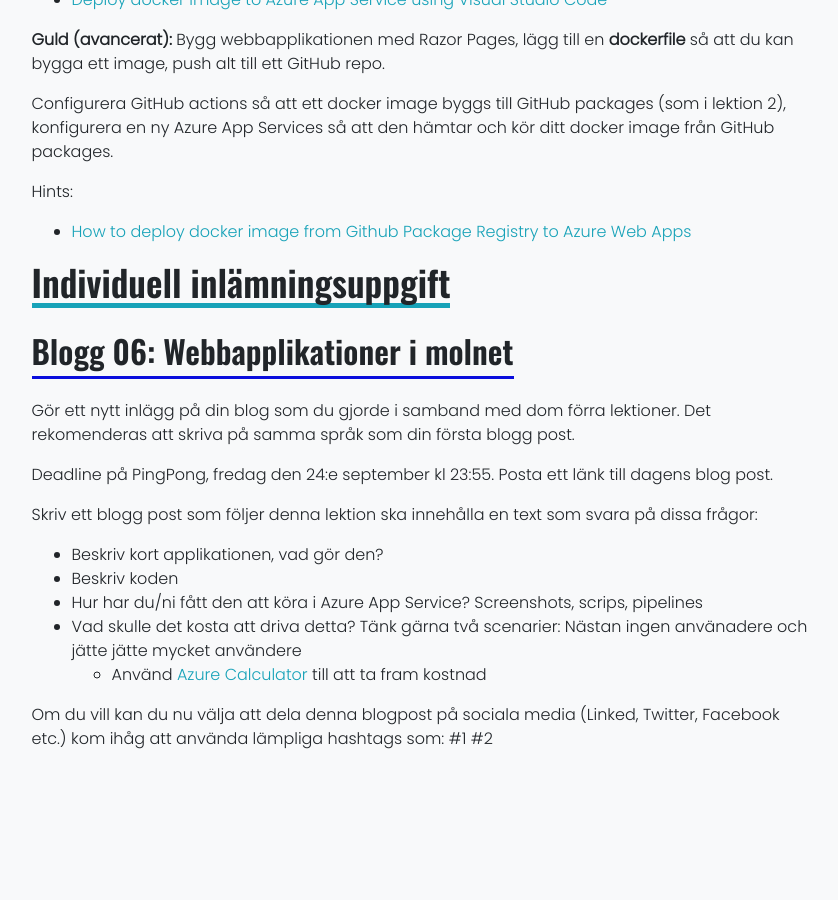
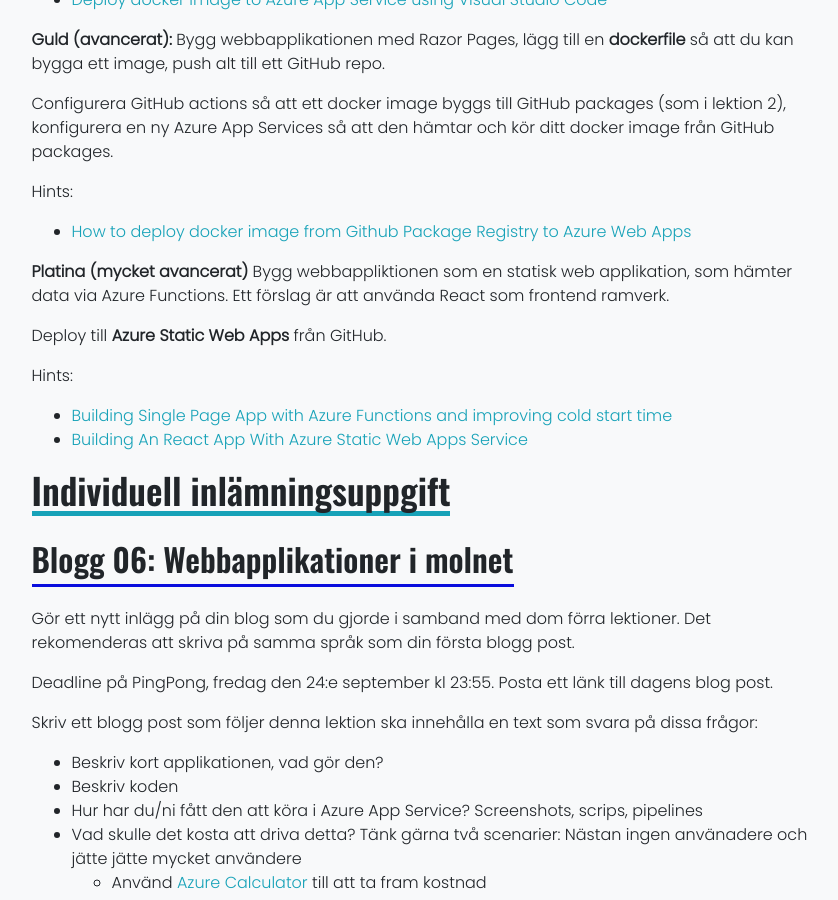
Before and after one commit to PGBSNH20/PGBSNH20-molnapplikationer, a Jekyll site: the page built from lectures/06-webapp.md, in a window 1280 px wide and 900 px high, scrolled down 2823 px. Shown: the whole window, without its empty margins (220-1058 px from the left). Built offline with Jekyll 4.4.1, drawn with Linux system fonts in a browser that asks for light colours; nearby versions of some CDN libraries; before the commit the page ends 3590 px from its top, so only the background shows below that.

Commit message:
Adds Platinum option

```diff
--- a/lectures/06-webapp.md
+++ b/lectures/06-webapp.md
@@ -60,6 +60,15 @@ Configurera GitHub actions så att ett docker image byggs till GitHub packages (
 Hints:
 * [How to deploy docker image from Github Package Registry to Azure Web Apps](https://stackoverflow.com/questions/64853326/how-to-deploy-docker-image-from-github-package-registry-to-azure-web-apps)
 
+**Platina (mycket avancerat)**
+Bygg webbappliktionen som en statisk web applikation, som hämter data via Azure Functions. Ett förslag är att använda React som frontend ramverk.
+
+Deploy till **Azure Static Web Apps** från GitHub.
+
+Hints:
+* [Building Single Page App with Azure Functions and improving cold start time](https://itnext.io/building-single-page-app-with-azure-functions-and-improving-cold-start-time-79a0faec9913)
+* [Building An React App With Azure Static Web Apps Service](https://medium.com/bb-tutorials-and-thoughts/building-an-react-app-with-azure-static-web-apps-service-4e3e23e9870c)
+
 # Individuell inlämningsuppgift
 ## Blogg 06: Webbapplikationer i molnet
 
```
